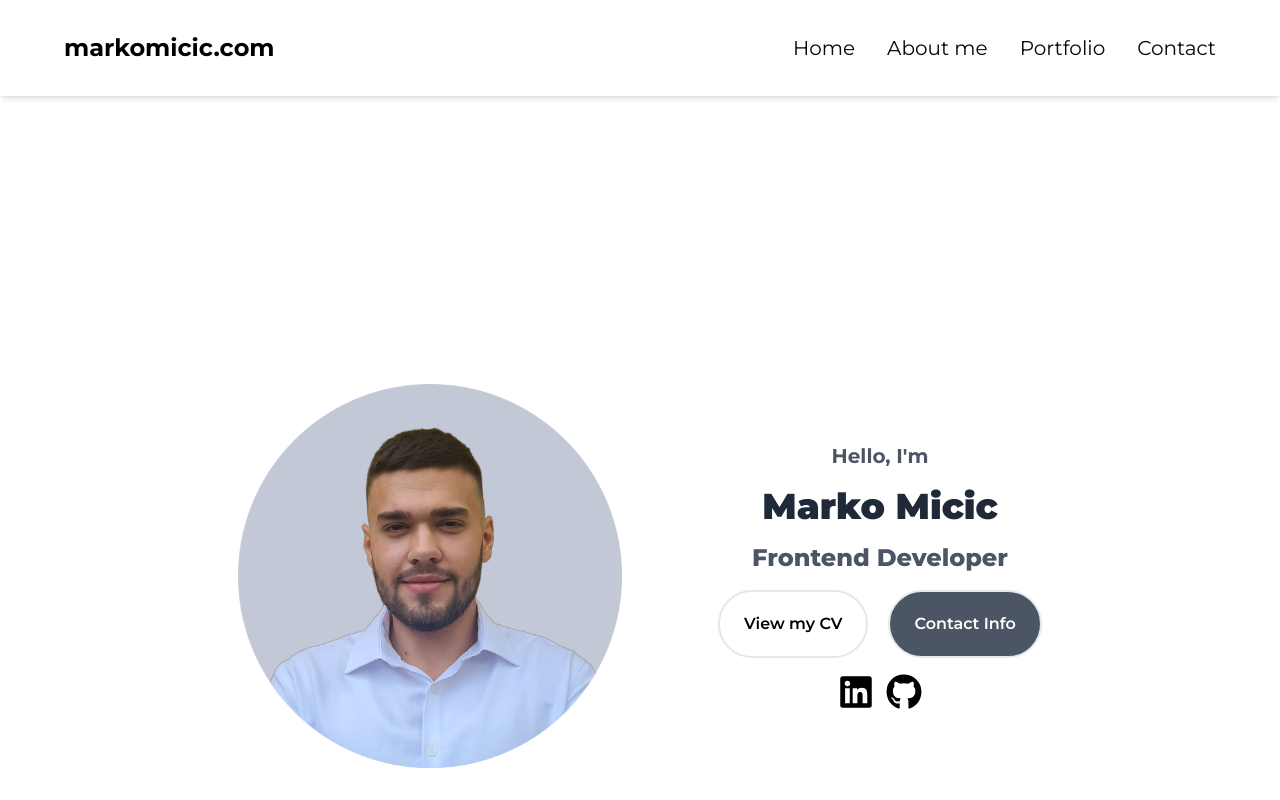
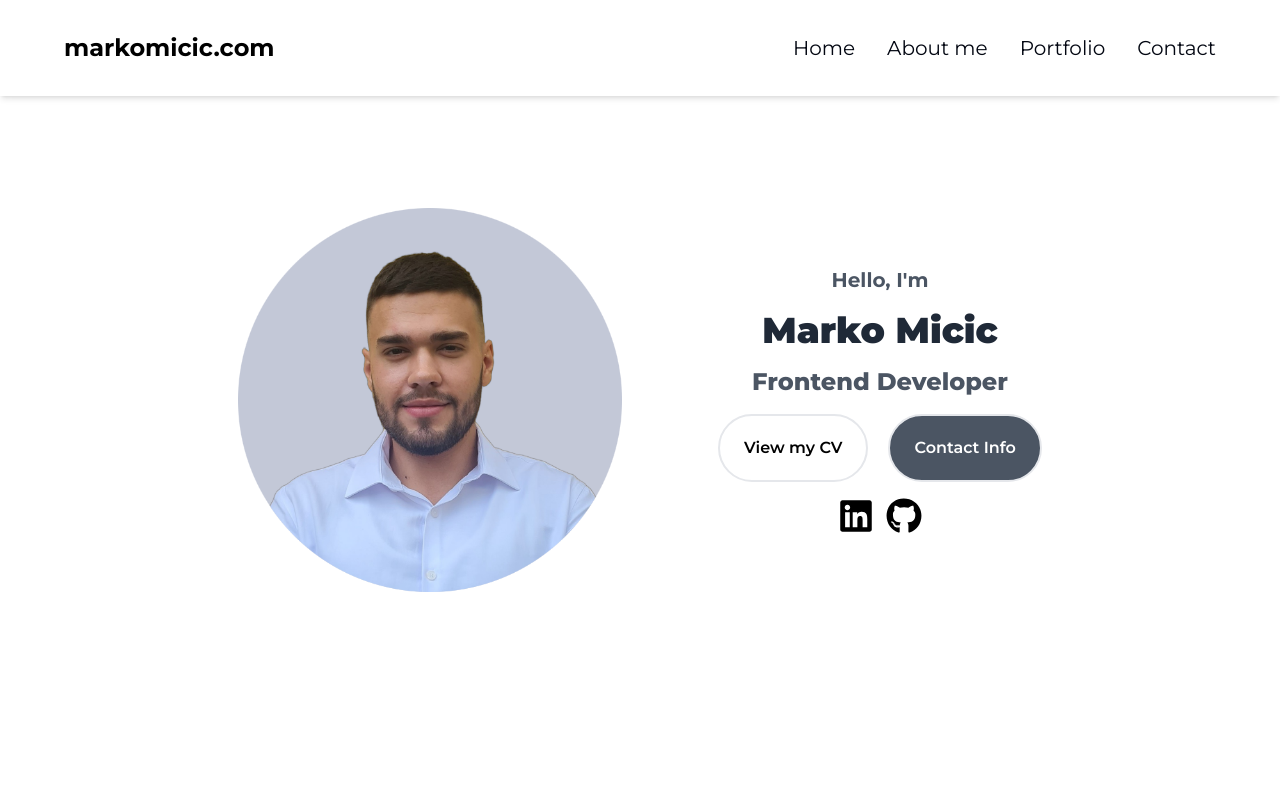
Before and after one commit to mrti00/portfolio, a React (Vite) app: page / in a window 1280 px wide. Shown: the top 800 px of the page. Built offline with nearby package versions, Linux system fonts and the light colour scheme.

Commit message:
small fixes

```diff
--- a/src/components/Home.jsx
+++ b/src/components/Home.jsx
@@ -16,8 +16,8 @@ function Home() {
   };
 
   return (
-    <section id="home" className="mt-28 h-[90dvh] md:h-[75dvh] lg:h-[85dvh]">
-      <div className="flex flex-col items-center gap-8 md:mt-48 md:flex-row md:justify-center md:gap-24 xl:mt-96">
+    <section id="home" className="mt-52 h-[80dvh] md:h-[85dvh]">
+      <div className="flex flex-col items-center gap-8 md:flex-row md:justify-center md:gap-24">
         <img
           src={profilepic}
           alt="Profile picture"
```
